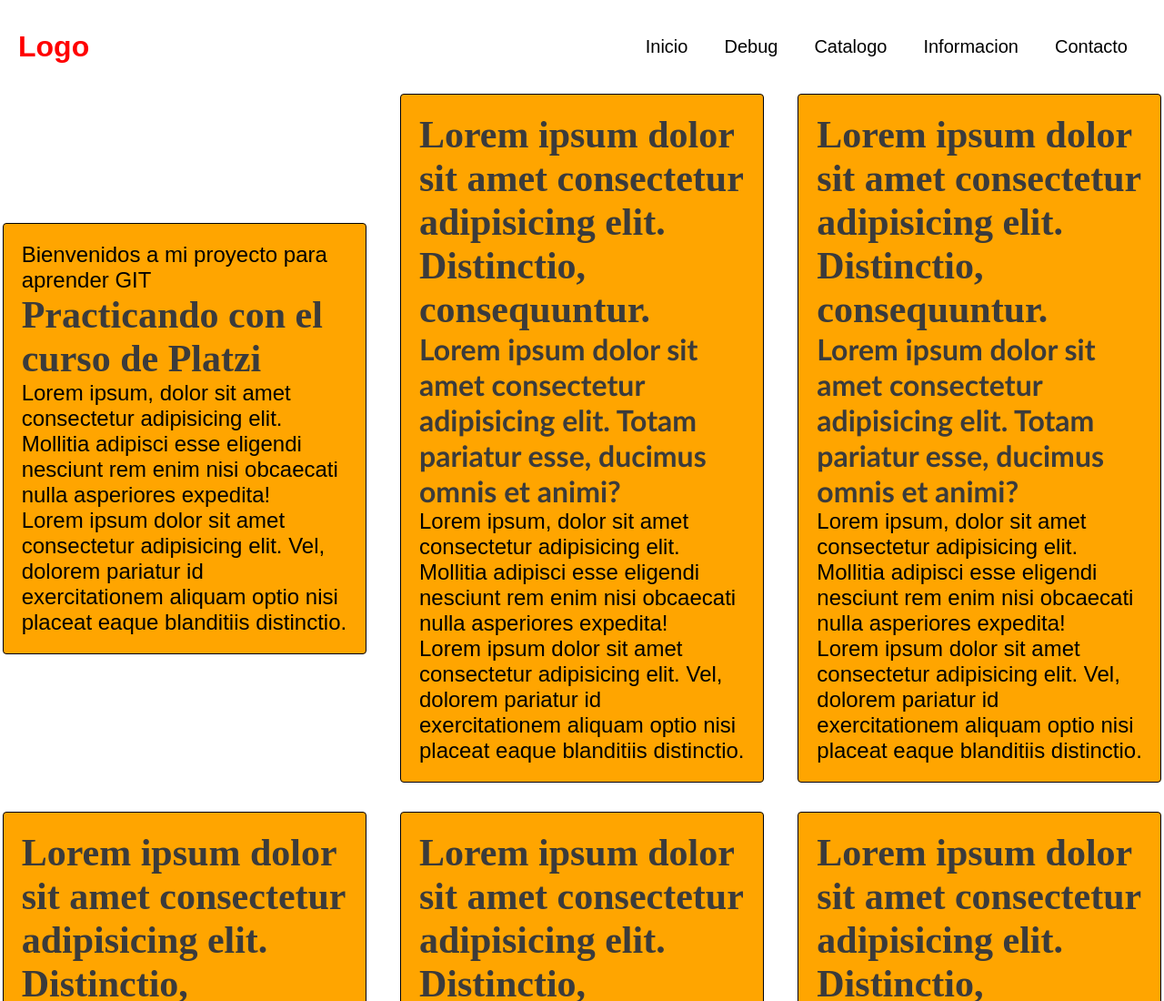
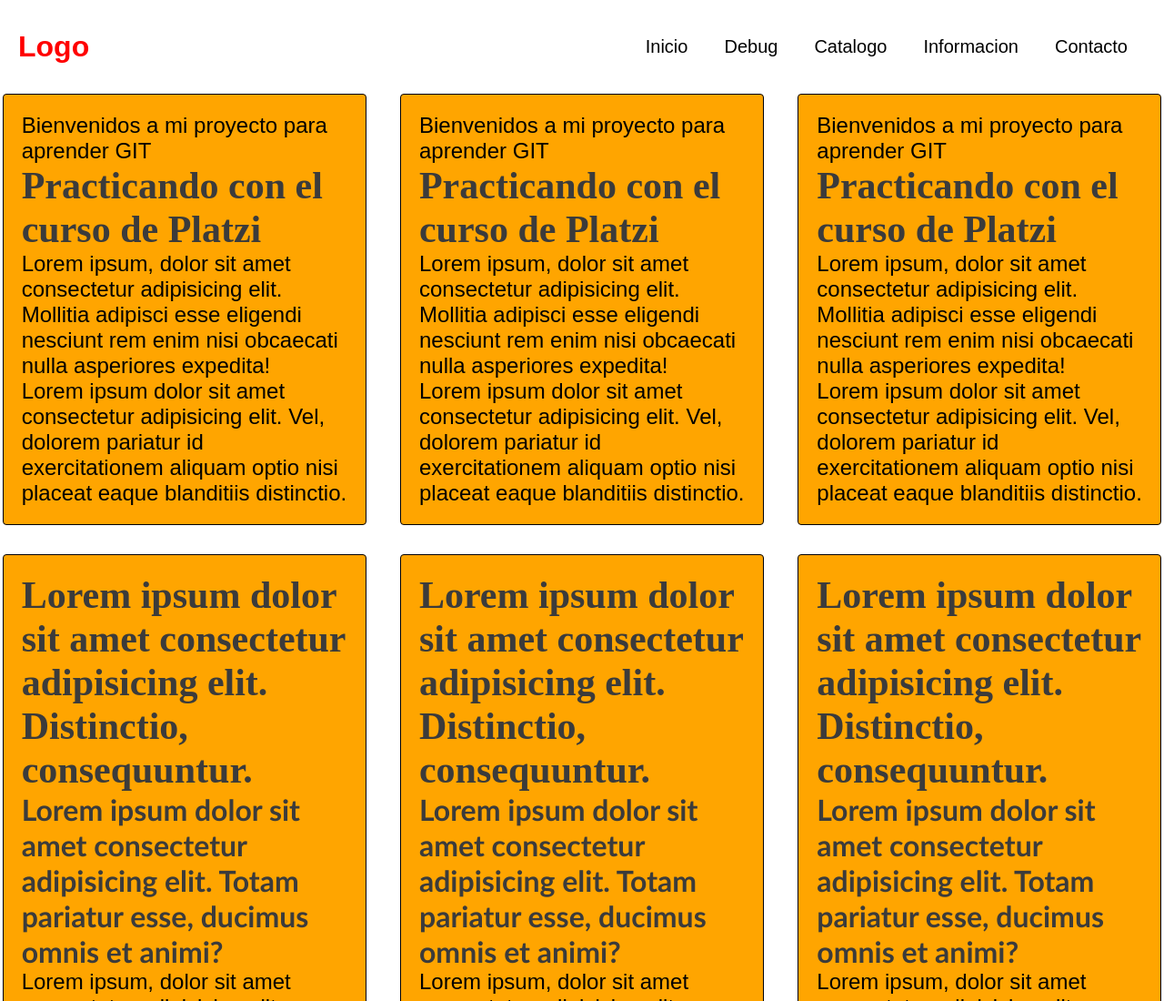
Before and after one commit to SebastianBoari/platzigit, a plain HTML site: page index.html in a window 1280 px wide. Shown: the top 1100 px of the page at 91% size. Drawn offline with Linux system fonts and the light colour scheme.

Commit message:
Mi primer commit

```diff
--- a/index.html
+++ b/index.html
@@ -31,14 +31,14 @@
             <p>Lorem ipsum dolor sit amet consectetur adipisicing elit. Vel, dolorem pariatur id exercitationem aliquam optio nisi placeat eaque blanditiis distinctio.</p>
         </article>
         <article>
-            <h2>Lorem ipsum dolor sit amet consectetur adipisicing elit. Distinctio, consequuntur.</h2>
-            <h3>Lorem ipsum dolor sit amet consectetur adipisicing elit. Totam pariatur esse, ducimus omnis et animi?</h3>
+            <h1>Bienvenidos a mi proyecto para aprender GIT</h1>
+            <h2>Practicando con el curso de Platzi</h2>
             <p>Lorem ipsum, dolor sit amet consectetur adipisicing elit. Mollitia adipisci esse eligendi nesciunt rem enim nisi obcaecati nulla asperiores expedita!</p>
             <p>Lorem ipsum dolor sit amet consectetur adipisicing elit. Vel, dolorem pariatur id exercitationem aliquam optio nisi placeat eaque blanditiis distinctio.</p>
         </article>
         <article>
-            <h2>Lorem ipsum dolor sit amet consectetur adipisicing elit. Distinctio, consequuntur.</h2>
-            <h3>Lorem ipsum dolor sit amet consectetur adipisicing elit. Totam pariatur esse, ducimus omnis et animi?</h3>
+            <h1>Bienvenidos a mi proyecto para aprender GIT</h1>
+            <h2>Practicando con el curso de Platzi</h2>
             <p>Lorem ipsum, dolor sit amet consectetur adipisicing elit. Mollitia adipisci esse eligendi nesciunt rem enim nisi obcaecati nulla asperiores expedita!</p>
             <p>Lorem ipsum dolor sit amet consectetur adipisicing elit. Vel, dolorem pariatur id exercitationem aliquam optio nisi placeat eaque blanditiis distinctio.</p>
         </article>
```
